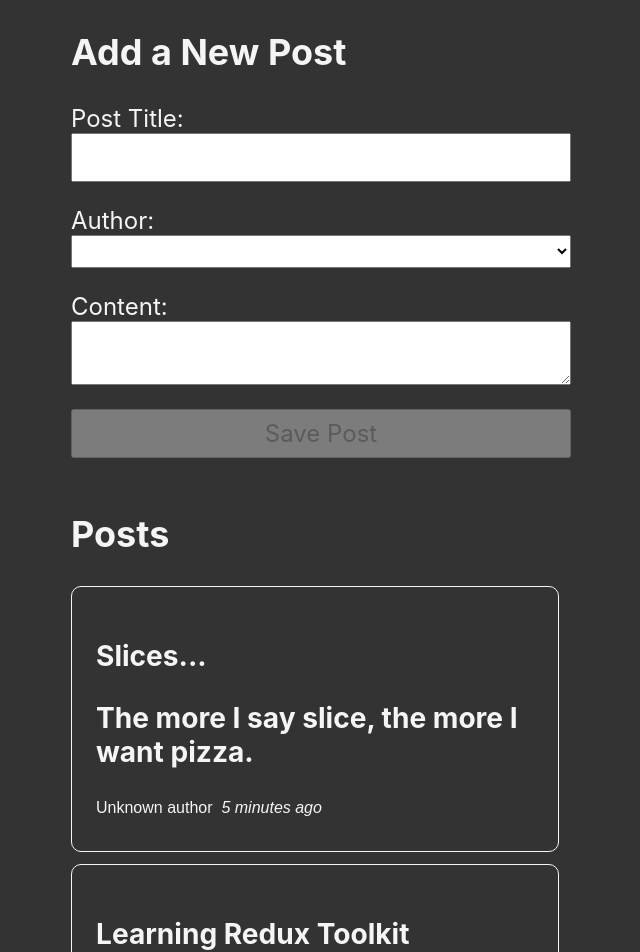
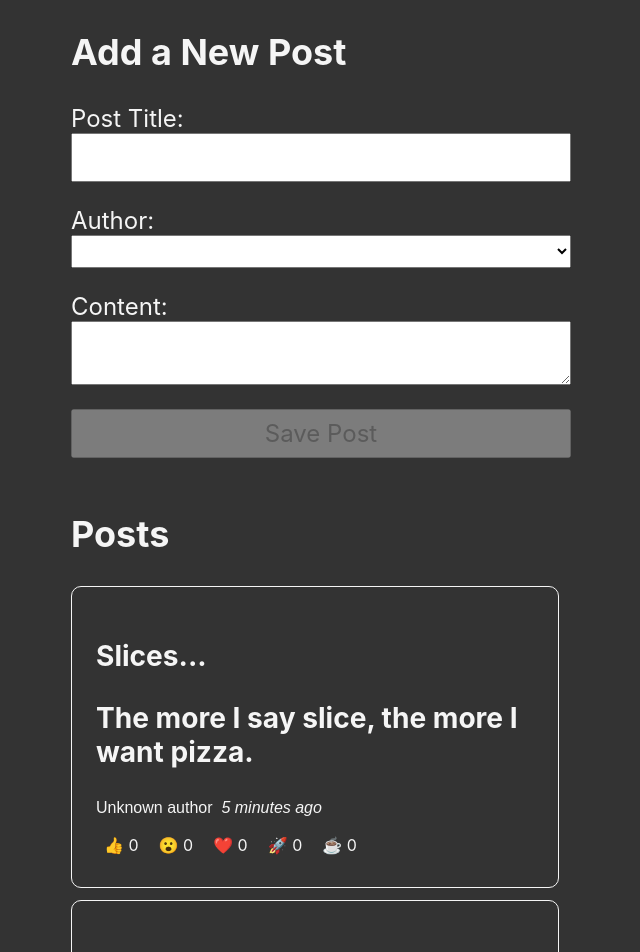
Before and after one commit to urbrioche/react-typescript-HOL, a React (Create React App) app: page /post in a window 1280 px wide. Shown: the top 952 px of the page, without its empty margins (319-959 px from the left). Built offline with nearby package versions, Linux system fonts and the light colour scheme.

Commit message:
[redux][ReactionButtons] 加入emoji

```diff
--- a/src/pages/Post/PostList.tsx
+++ b/src/pages/Post/PostList.tsx
@@ -2,6 +2,7 @@ import {useAppSelector} from "../../app/hooks";
 import {selectAllPosts} from "./postsSlice";
 import PostAuthor from "./PostAuthor";
 import TimeAgo from "./TImeAgo";
+import ReactionButtons from "./ReactionButtons";
 
 const PostList = () => {
     // 第一版寫法
@@ -20,6 +21,7 @@ const PostList = () => {
                 <PostAuthor userId={post.userId}/>
                 <TimeAgo timestamp={post.date}/>
             </p>
+            <ReactionButtons post={post}/>
         </article>
     ));
     return <>
--- /dev/null
+++ b/src/pages/Post/ReactionButtons.tsx
@@ -0,0 +1,34 @@
+import {PostInfo, reactionAdded} from "./postsSlice";
+import {useAppDispatch} from "../../app/hooks";
+
+const reactionEmoji = {
+    thumbsUp: '👍',
+    wow: '😮',
+    heart: '❤️',
+    rocket: '🚀',
+    coffee: '☕'
+};
+
+type reactionKeys = keyof typeof reactionEmoji;
+
+const ReactionButtons = ({post}: { post: PostInfo }) => {
+    const dispatch = useAppDispatch();
+
+    const reactionButtons = Object.entries(reactionEmoji).map(([name, emoji]) => {
+        const reaction = name as reactionKeys;
+        return (
+            <button
+                key={name}
+                type="button"
+                className="reactionButton"
+                onClick={() => dispatch(reactionAdded({postId: post.id, reaction: reaction}))}
+            >
+                {emoji} {post.reactions[reaction]}
+            </button>
+        );
+    });
+
+    return <div>{reactionButtons}</div>;
+};
+
+export default ReactionButtons;
--- a/src/pages/Post/postsSlice.ts
+++ b/src/pages/Post/postsSlice.ts
@@ -4,29 +4,51 @@ import {sub} from "date-fns";
 // You can safely import the RootState type from the store file here.
 // It's a circular import, but the TypeScript compiler can correctly handle that for types.
 // This may be needed for use cases like writing selector functions.
+interface Reactions {
+    thumbsUp: number;
+    wow: number;
+    heart: number;
+    rocket: number;
+    coffee: number;
+}
 
-interface PostInfo {
+export interface PostInfo {
     id: string;
     title: string;
     content: string;
     userId: string;
     date: string;
+    reactions: Reactions;
 }
 
-const initialState = [
+const initialState: PostInfo[] = [
     {
         id: '1',
         title: 'Learning Redux Toolkit',
         content: "I've heard good things.",
         userId: '',
-        date: sub(new Date(), {minutes: 10}).toISOString()
+        date: sub(new Date(), {minutes: 10}).toISOString(),
+        reactions: {
+            thumbsUp: 0,
+            wow: 0,
+            heart: 0,
+            rocket: 0,
+            coffee: 0
+        }
     },
     {
         id: '2',
         title: 'Slices...',
         content: "The more I say slice, the more I want pizza.",
         userId: '',
-        date: sub(new Date(), {minutes: 5}).toISOString()
+        date: sub(new Date(), {minutes: 5}).toISOString(),
+        reactions: {
+            thumbsUp: 0,
+            wow: 0,
+            heart: 0,
+            rocket: 0,
+            coffee: 0
+        }
     }
 ];
 
@@ -46,8 +68,22 @@ const postSlice = createSlice({
                             content,
                             date: new Date().toISOString(),
                             userId,
+                            reactions: {
+                                thumbsUp: 0,
+                                wow: 0,
+                                heart: 0,
+                                rocket: 0,
+                                coffee: 0
+                            }
                         }
                     };
+                },
+            },
+            reactionAdded(state, action: PayloadAction<{ postId: string, reaction: keyof Reactions }>) {
+                const {postId, reaction} = action.payload;
+                const existingPost = state.find(post => post.id === postId);
+                if (existingPost) {
+                    existingPost.reactions[reaction]++;
                 }
             }
         },
@@ -57,6 +93,6 @@ const postSlice = createSlice({
 // reference: https://redux.js.org/usage/usage-with-typescript#define-root-state-and-dispatch-types
 // export const selectAllPosts = (state: any) => state.posts;
 export const selectAllPosts = (state: RootState) => state.posts;
-export const {postAdded} = postSlice.actions;
+export const {postAdded, reactionAdded} = postSlice.actions;
 
 export default postSlice.reducer;
```
